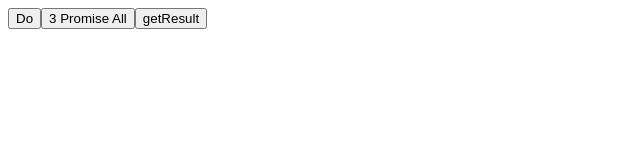
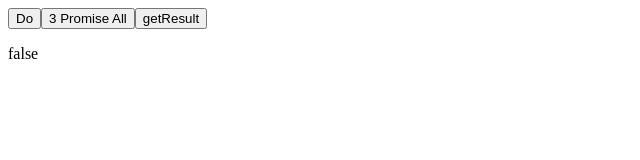
Before and after one commit to koyamal/pra_vue3, a Vue app in the folder vuePractive/: page / in a window 1280 px wide. Shown: the top 160 px of the page, without its empty margins (0-640 px from the left). Built offline with nearby package versions, Linux system fonts and the light colour scheme.

Commit message:
Show finFlag

```diff
--- a/vuePractive/src/components/atom/G.vue
+++ b/vuePractive/src/components/atom/G.vue
@@ -72,4 +72,5 @@
   <div v-for="data in resultPromise">
     <p>{{data}}</p>
   </div>
+  <p>{{ finFlag }}</p>
 </template>
```
